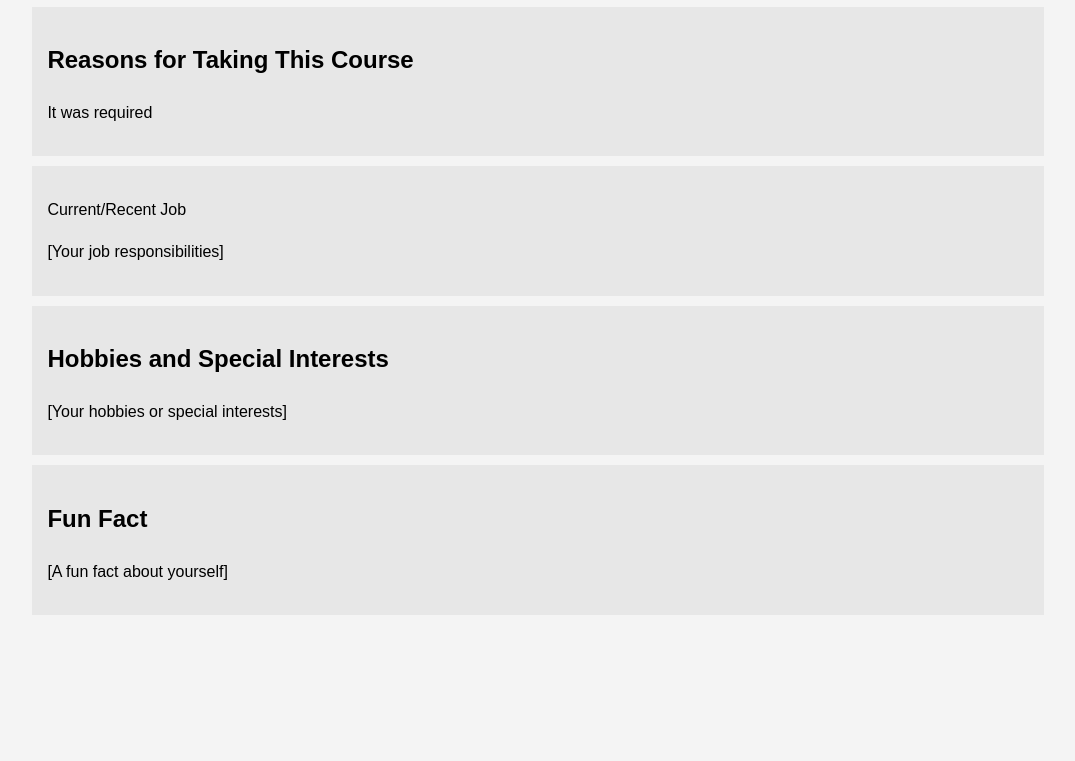
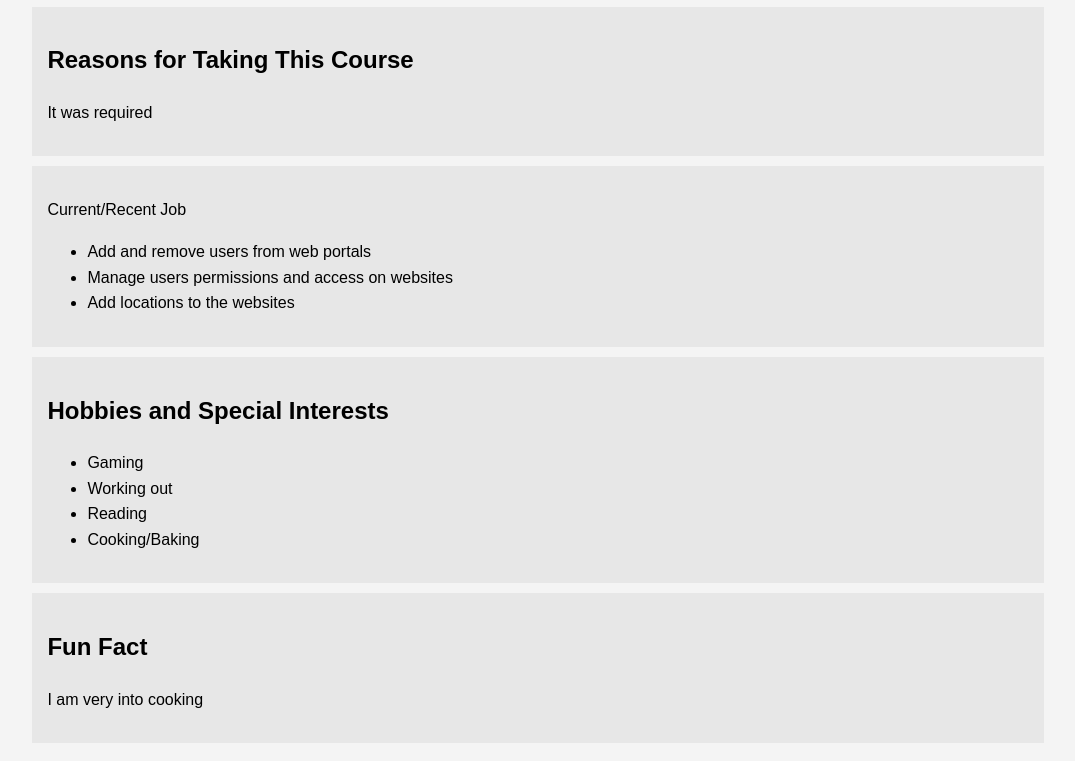
Before and after one commit to KwasigrochT/me, a plain HTML site: page index.html in a window 1280 px wide. Shown: the part 417-1178 px from the top of the page, without its empty margins (102-1177 px from the left). Before the commit the page ends 1050 px from the top, so only its background shows below. Drawn offline with Linux system fonts and the light colour scheme.

Commit message:
Update index.html

```diff
--- a/index.html
+++ b/index.html
@@ -48,17 +48,26 @@
 
 		<section class="job">
             <p>Current/Recent Job</p>
-			<p>[Your job responsibilities]</p>
+			<ul>
+				<li>Add and remove users from web portals</li>
+				<li>Manage users permissions and access on websites</li>
+				<li>Add locations to the websites</li>
+			</ul>
         </section>
 
         <section class="hobbies">
             <h2>Hobbies and Special Interests</h2>
-            <p>[Your hobbies or special interests]</p>
+            <ul>
+		    <li>Gaming</li>
+		    <li>Working out</li>
+		    <li>Reading</li>
+		    <li>Cooking/Baking</li>
+	    </ul>
         </section>
 
         <section class="fun-fact">
             <h2>Fun Fact</h2>
-            <p>[A fun fact about yourself]</p>
+            <p>I am very into cooking</p>
         </section>
     </div>
 </body>
```
